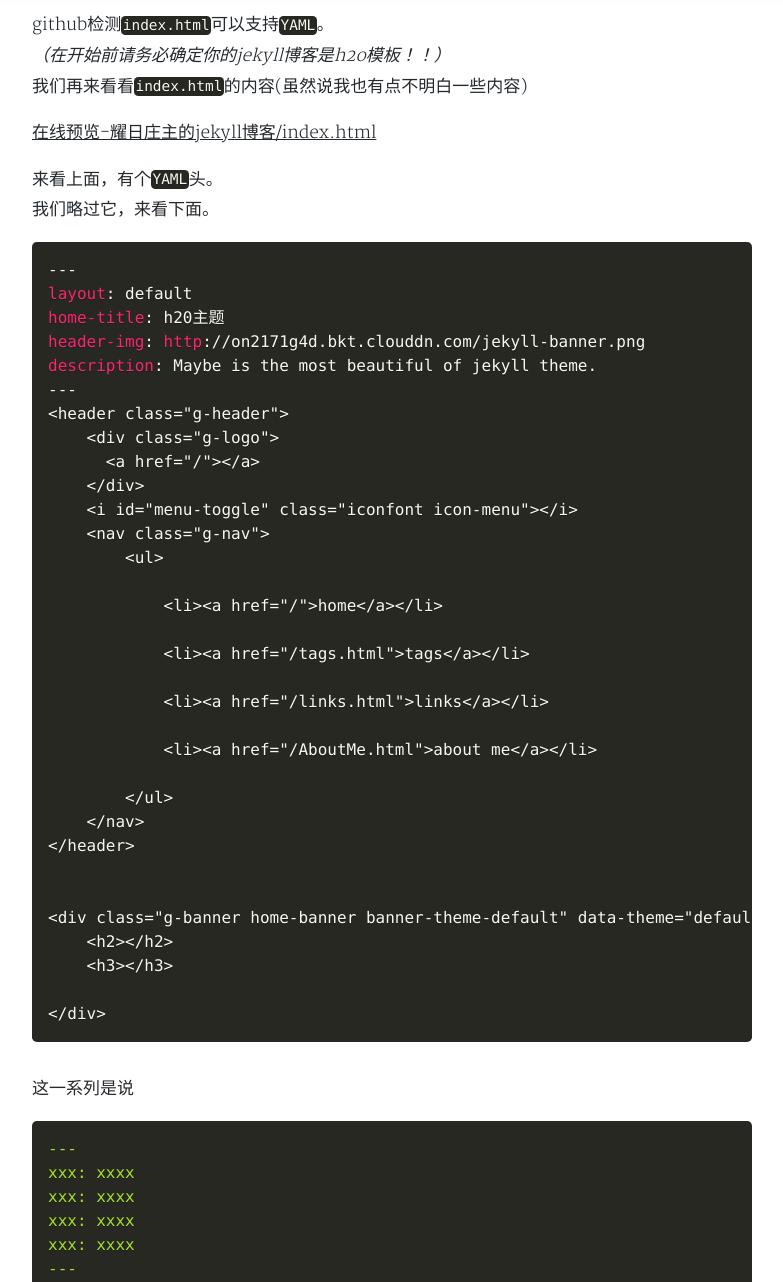
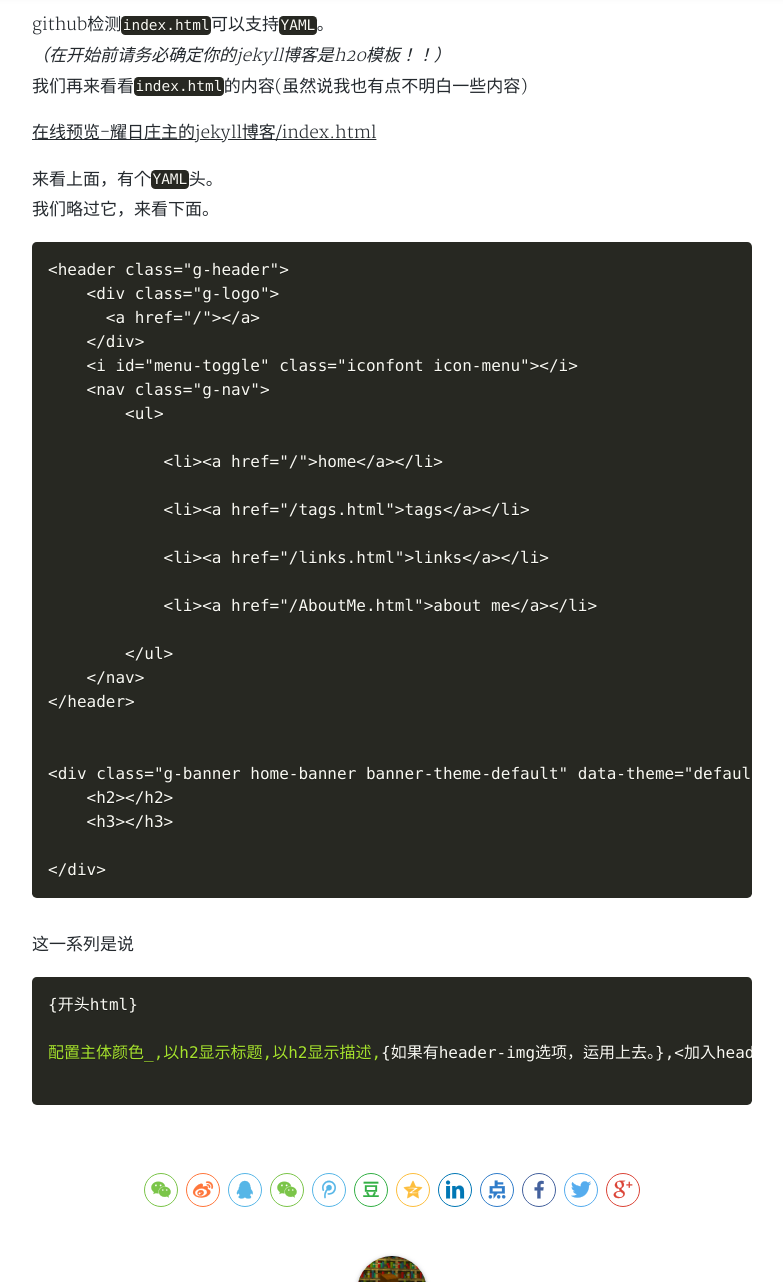
Before and after one commit to Sunbertrs/sunbossrs-blog-v1, a Jekyll site: the page built from _posts/2018-06-01-h2opage.md, in a window 1280 px wide and 1400 px high, scrolled down 810 px, cut to the strip 0-1282 px from the top of the window. Shown: the whole strip, without its empty margins (248-1031 px from the left). Built offline with Jekyll 4.4.1, drawn with Linux system fonts in a browser that asks for light colours; nearby versions of some CDN libraries; a style sheet for code colours, icons or effects is not loaded.

Commit message:
Update 2018-06-01-h2opage.md

````diff
--- a/_posts/2018-06-01-h2opage.md
+++ b/_posts/2018-06-01-h2opage.md
@@ -22,12 +22,6 @@ github检测`index.html`可以支持`YAML`。
 来看上面，有个`YAML`头。
 我们略过它，来看下面。
 ```css
----
-layout: default
-home-title: h20主题
-header-img: http://on2171g4d.bkt.clouddn.com/jekyll-banner.png
-description: Maybe is the most beautiful of jekyll theme.
----
 {% include header.html %}
 
 <div class="g-banner home-banner {{ site.theme-color | prepend: 'banner-theme-' }}" data-theme="{{ site.theme-color }}">
@@ -40,12 +34,6 @@ description: Maybe is the most beautiful of jekyll theme.
 ```
 这一系列是说
 ```css
----
-xxx: xxxx
-xxx: xxxx
-xxx: xxxx
-xxx: xxxx
----
 {开头html}
 
 配置主体颜色_,以h2显示标题,以h2显示描述,{如果有header-img选项，运用上去。},<加入header-img>
````
